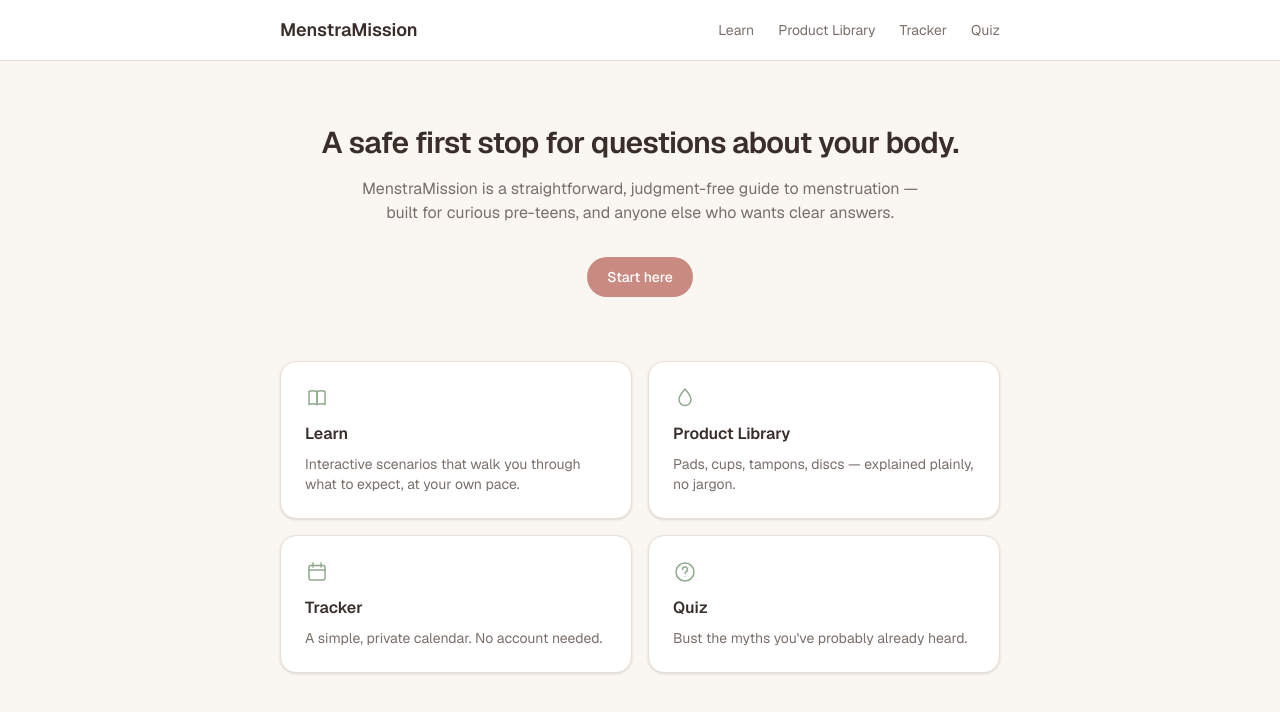
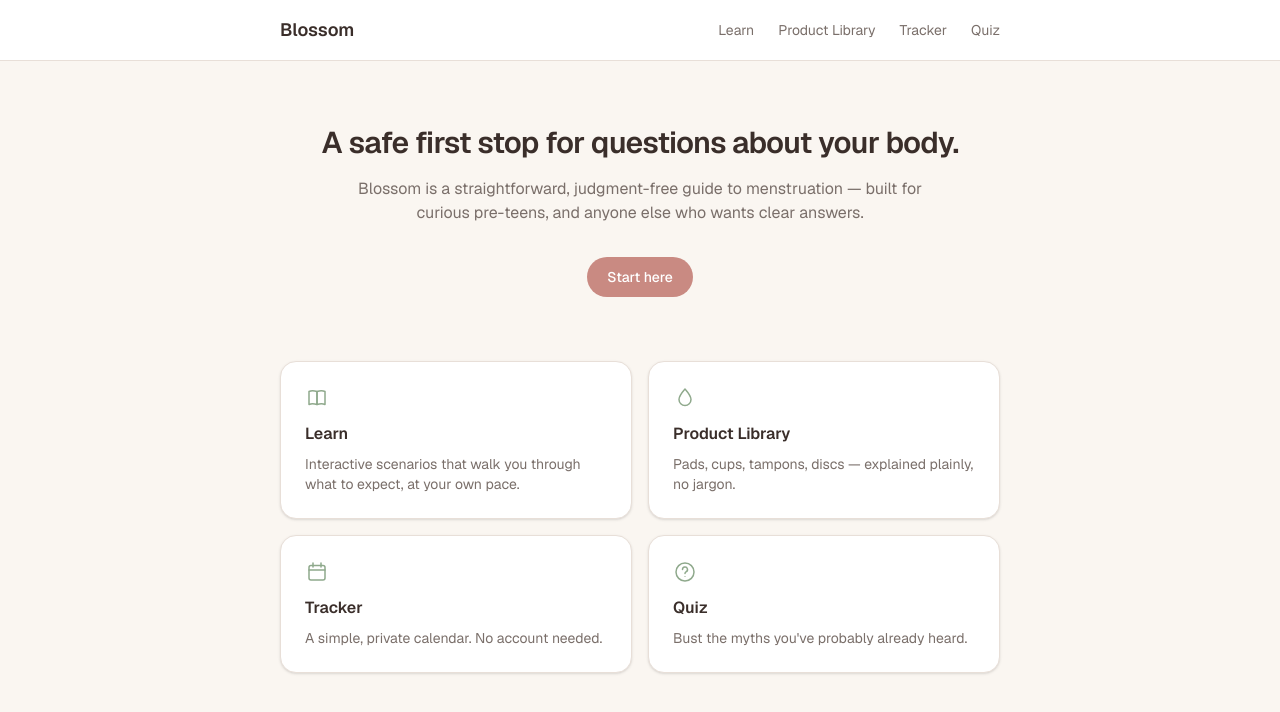
Before and after one commit to Chlabc/Catalyst-2026, a Next.js app: page / in a window 1280 px wide. Shown: the top 712 px of the page. Built offline with nearby package versions, Linux system fonts and the light colour scheme.

Commit message:
Rename product to Blossom
Updates the displayed name (page title, nav logo, homepage copy) and
the divergence log / script docs. Original name "MenstraMission" is
kept where it refers to the Product-thon team's original project, for
proper credit.

```diff
--- a/src/app/layout.tsx
+++ b/src/app/layout.tsx
@@ -14,7 +14,7 @@ const geistMono = Geist_Mono({
 });
 
 export const metadata: Metadata = {
-  title: "MenstraMission",
+  title: "Blossom",
   description:
     "A safe first point of contact for curious pre-teens learning about menstruation.",
 };
--- a/src/app/page.tsx
+++ b/src/app/page.tsx
@@ -39,7 +39,7 @@ export default function Home() {
           A safe first stop for questions about your body.
         </h1>
         <p className="mx-auto mt-4 max-w-xl text-text-muted">
-          MenstraMission is a straightforward, judgment-free guide to
+          Blossom is a straightforward, judgment-free guide to
           menstruation — built for curious pre-teens, and anyone else who
           wants clear answers.
         </p>
--- a/src/components/ui/NavBar.tsx
+++ b/src/components/ui/NavBar.tsx
@@ -14,7 +14,7 @@ export function NavBar() {
       <Container>
         <nav className="flex items-center justify-between py-4">
           <Link href="/" className="text-lg font-semibold text-foreground">
-            MenstraMission
+            Blossom
           </Link>
           <ul className="flex gap-6 text-sm text-text-muted">
             {links.map((link) => (
```
Also changed, not shown: 2 other files (tests, documents, lock files or other folders).
